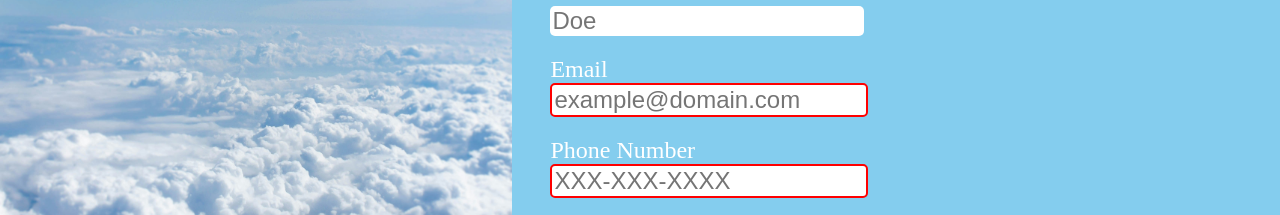
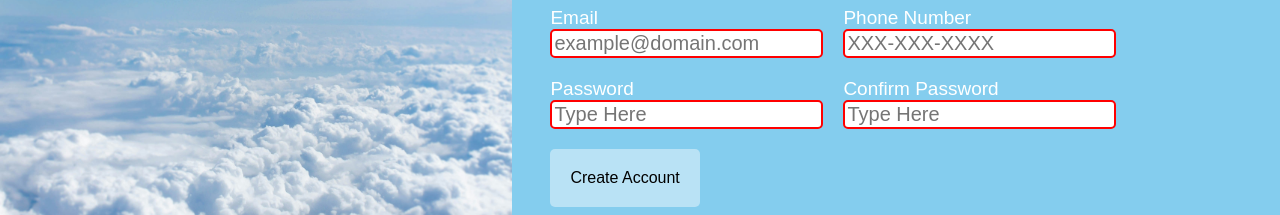
Before and after one commit to Nirmit651/Sign-Up-Form, a plain HTML site: page index.html in a window 1280 px wide. Shown: the part 399-614 px from the top of the page. Drawn offline with Linux system fonts and the light colour scheme.

Commit message:
Attempted to fix overflow by making the form smaller.

```diff
--- a/styles.css
+++ b/styles.css
@@ -3,6 +3,7 @@
     --secondary-color: rgb(132,205,238);
     --third-color: rgb(185,226,245);
     --highlight-color: rgb(220,240,250);
+    font-family: Poppins, Arial, Helvetica, sans-serif;
 }
 
 body{
@@ -127,7 +128,7 @@ div.sign-up-text > h1{
 }
 
 input{
-    font-size: 24px;
+    font-size: 20px;
     color: black;
     outline: none;
     border: none;
@@ -135,7 +136,7 @@ input{
 }
 
 label{
-    font-size: 24px;
+    font-size: 19px;
 }
 
 input.validation-required:invalid{
```
